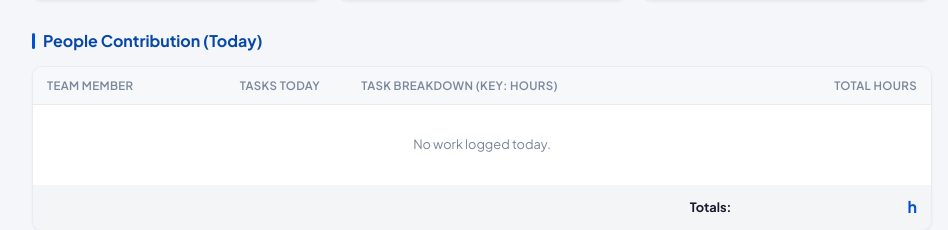
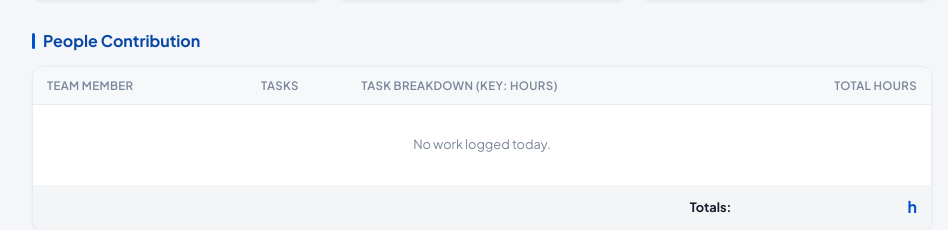
Before and after one commit to bjaspire/dhl, a Python web app: template templates/daily_report_template.html in a window 1280 px wide. Shown: the part 226-456 px from the top of the page, without its empty margins (158-1106 px from the left). Run offline with Jinja, Linux system fonts and the light colour scheme; the template is opened without the code that fills it, so the values that code supplies are empty.

Commit message:
style: Remove "Today" from the "People Contribution" heading and "Tasks" table header in the daily report template.

```diff
--- a/templates/daily_report_template.html
+++ b/templates/daily_report_template.html
@@ -265,12 +265,12 @@
         </div>
 
         <section style="margin-bottom: 20px;">
-            <h2>People Contribution (Today)</h2>
+            <h2>People Contribution</h2>
             <table class="data-table">
                 <thead>
                     <tr>
                         <th style="width: 20%;">Team Member</th>
-                        <th style="width: 15%; text-align: center;">Tasks Today</th>
+                        <th style="width: 15%; text-align: center;">Tasks</th>
                         <th style="width: 45%;">Task Breakdown (Key: Hours)</th>
                         <th style="width: 20%; text-align: right;">Total Hours</th>
                     </tr>
```
